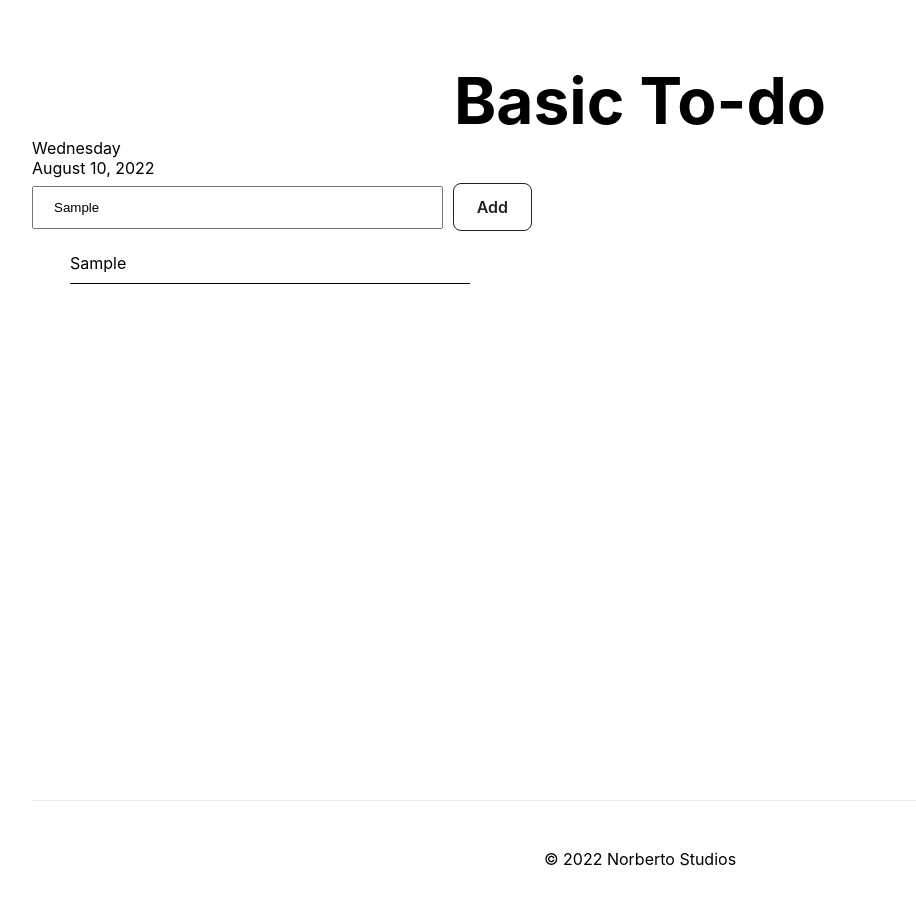
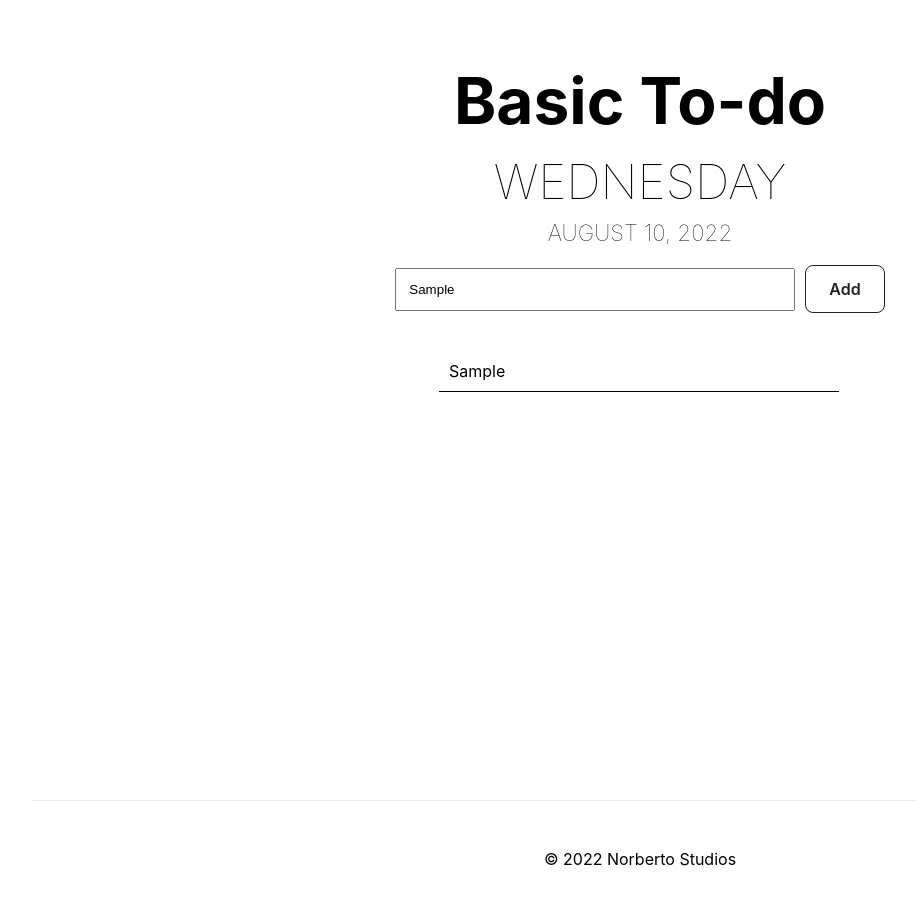
Before and after one commit to NorbertoStudios/Basic_Todo_App, a Next.js app in the folder next-js/: page / in a window 1280 px wide. Both pictures are taken after typing "Sample" into the empty fields and a click on the button "Add". Shown: the top 904 px of the page, without its empty margins (0-916 px from the left). Built offline with nearby package versions, Linux system fonts and the light colour scheme.

Commit message:
added del ui and date component

```diff
--- /dev/null
+++ b/next-js/componets/date/ShowDate.jsx
@@ -0,0 +1,22 @@
+import React from 'react'
+import styles from '../../styles/date/ShowDate.module.css'
+
+const ShowDate = () => {
+    const date = new Date();
+    const dayOfWeekName = date.toLocaleString("default", {
+        weekday: "long",
+    });
+    const currentDate = date.toLocaleString("default", {
+        month: "long",
+        day: "numeric",
+        year: "numeric",
+    });
+    return (
+        <div className={styles.dateContainer}>
+            <div className={styles.weekName}>{dayOfWeekName}</div>
+            <div className={styles.currentDate}>{currentDate}</div>
+        </div>
+    )
+}
+
+export default ShowDate
--- /dev/null
+++ b/next-js/componets/inputButton/InputDeleteBtn.jsx
@@ -0,0 +1,19 @@
+import React from 'react'
+import styles from '../../styles/input/InputDeleteBtn.module.css'
+
+const InputDeleteBtn = ({ label }) => {
+    return (
+        <button
+            className={styles.btn}
+            //   onClick={getInput}
+            type="button"
+        >
+            <div className={styles.btnLabel}>
+                {label}
+            </div>
+
+        </button>
+    )
+}
+
+export default InputDeleteBtn
--- a/next-js/componets/showList/ShowList.jsx
+++ b/next-js/componets/showList/ShowList.jsx
@@ -1,5 +1,6 @@
 import React from 'react'
 import styles from '../../styles/list/ShowList.module.css'
+import InputDeleteBtn from '../inputButton/InputDeleteBtn';
 import InputCheckBox from '../InputCheckbox/InputCheckBox'
 
 const ShowList = ({ listObject }) => {
@@ -31,7 +32,7 @@ const ShowList = ({ listObject }) => {
 
             {listObject.map((item, i) => (
                 <div className={styles.listContainer}
-                    key={getId(item,i)}
+                    key={getId(item, i)}
                 >
                     <InputCheckBox
                         handle={handleChange}
@@ -43,7 +44,13 @@ const ShowList = ({ listObject }) => {
                         id={getId(item, i)}
                     >
                         {item}
+
+
                     </li>
+                    <InputDeleteBtn
+                        label="Del"
+                    />
+
                 </div>
             ))}
         </ul>
--- a/next-js/pages/index.js
+++ b/next-js/pages/index.js
@@ -4,30 +4,21 @@ import styles from "../styles/Home.module.css";
 import InputBox from "../componets/inputBox/InputBox";
 import InputButton from "../componets/inputButton/InputButton";
 import ShowList from "../componets/showList/ShowList";
+import ShowDate from "../componets/date/ShowDate";
 
 export default function Home() {
-  const date = new Date();
-  const dayOfWeekName = date.toLocaleString("default", {
-    weekday: "long",
-  });
-  const currentDate = date.toLocaleString("default", {
-    month: "long",
-    day: "numeric",
-    year: "numeric",
-  });
+  const [inputText, setInputText] = useState("");
+  const [listText, setListText] = useState([]);
 
-  const [inputText, setInputText] = useState("");
-
+  // Get input changes for text input
   let onInputChange = (event) => {
     event.preventDefault();
     setInputText(event.target.value);
   };
 
-  const [listText, setListText] = useState([]);
-
+  // save the input changes to an array
   let getInputBox = () => {
-    console.log(inputText);
-    setListText((old) => [...old, inputText]);
+    setListText((old) => [inputText, ...old]);
   };
 
   return (
@@ -41,8 +32,7 @@ export default function Home() {
       <main className={styles.main}>
         <h1 className={styles.title}>Basic To-do</h1>
 
-        <div>{dayOfWeekName}</div>
-        <div>{currentDate}</div>
+        <ShowDate />
 
         <div className={styles.inputLayout}>
           <InputBox
@@ -53,43 +43,8 @@ export default function Home() {
           <InputButton label="Add" getInput={getInputBox} />
         </div>
 
-        <ShowList className={styles.listContainer} listObject={listText} />
+        <ShowList listObject={listText} />
 
-        {/*
-        <p className={styles.description}>
-          Get started by editing{' '}
-          <code className={styles.code}>pages/index.js</code>
-        </p>
-
-        <div className={styles.grid}>
-          <a href="https://nextjs.org/docs" className={styles.card}>
-            <h2>Documentation &rarr;</h2>
-            <p>Find in-depth information about Next.js features and API.</p>
-          </a>
-
-          <a href="https://nextjs.org/learn" className={styles.card}>
-            <h2>Learn &rarr;</h2>
-            <p>Learn about Next.js in an interactive course with quizzes!</p>
-          </a>
-
-          <a
-            href="https://github.com/vercel/next.js/tree/canary/examples"
-            className={styles.card}
-          >
-            <h2>Examples &rarr;</h2>
-            <p>Discover and deploy boilerplate example Next.js projects.</p>
-          </a>
-
-          <a
-            href="https://vercel.com/new?utm_source=create-next-app&utm_medium=default-template&utm_campaign=create-next-app"
-            className={styles.card}
-          >
-            <h2>Deploy &rarr;</h2>
-            <p>
-              Instantly deploy your Next.js site to a public URL with Vercel.
-            </p>
-          </a>
-        </div> */}
       </main>
 
       <footer className={styles.footer}>
--- a/next-js/styles/Home.module.css
+++ b/next-js/styles/Home.module.css
@@ -5,20 +5,14 @@
 .main {
   min-height: 100vh;
   padding: 4rem 0;
-  /* display: flex;
-  flex-direction: column; */
-  /* flex: 1;
-  justify-content: center; */
-  /* align-items: center;  */
 }
 
 .inputLayout {
   display: flex;
   align-items: center;
   gap: 10px;
-  max-width: 500px;
+  justify-content: center;
 }
-
 
 .footer {
   display: flex;
--- /dev/null
+++ b/next-js/styles/date/ShowDate.module.css
@@ -0,0 +1,22 @@
+.dateContainer{
+    display: flex;
+    flex-direction: column;
+    justify-content: center;
+    align-items: center;
+    margin: 10px;
+    caret-color: transparent;
+}
+
+.weekName{
+font-size: 3rem;
+    font-weight: 100;
+    text-transform: uppercase;
+    padding: 4px;
+}
+
+.currentDate{
+font-size: 1.4rem;
+font-weight: 100;
+text-transform: uppercase;
+padding: 4px;
+}
--- a/next-js/styles/input/InputBox.module.css
+++ b/next-js/styles/input/InputBox.module.css
@@ -1,6 +1,7 @@
 .box {
     width: 100%;
-    padding: 12px 20px;
+    padding: 12px 12px;
     margin: 8px 0;
     box-sizing: border-box;
+    max-width: 400px;
   }
--- a/next-js/styles/input/InputButton.module.css
+++ b/next-js/styles/input/InputButton.module.css
@@ -22,3 +22,7 @@
     -webkit-user-select: none;
     width: auto;
 }
+
+ .btn:active {
+     transform: scale(0.98);
+ }
--- /dev/null
+++ b/next-js/styles/input/InputDeleteBtn.module.css
@@ -0,0 +1,28 @@
+.btn {
+    width: 40px;
+    height: 32px;
+    color: white;
+    background-color: transparent;
+    border: none;
+    position: relative;
+    border-right: 1px solid white;
+    border-bottom: 1px solid white;
+    cursor: pointer;
+    caret-color: transparent;
+
+}
+
+.btn:hover {
+    background-color: white;
+    color: black;
+}
+
+
+.btn:active {
+    transform: scale(0.48);
+    background-color: white;
+    color: black;
+}
+
+.btnLabel {
+}
--- a/next-js/styles/list/ShowList.module.css
+++ b/next-js/styles/list/ShowList.module.css
@@ -1,9 +1,18 @@
 .list {
     list-style: none;
-    padding: 0;
+    margin-top: 30px;
+
+    display: flex;
+    flex-direction: column;
+    align-items: center;
+    justify-content: center;
+    padding: 12px 12px;
 }
-.listContainer{
+
+.listContainer {
     display: flex;
+    padding-bottom: 10px;
+
 }
 
 .listCheckbox {
@@ -23,8 +32,9 @@
 .listCheckbox:checked {
     width: 1.3em;
     position: relative;
-    background-color:black;
+    background-color: black;
 }
+
 .listCheckbox:checked::before {
     content: '_';
     width: 1.2em;
@@ -32,11 +42,13 @@
     top: 2px;
     right: 2px;
     position: absolute;
-    background-color:white;
+    background-color: white;
 }
 
 .listItem {
-    width: 400px;
+    width: 100vw;
+    max-width: 400px;
+    padding-left: 10px;
     margin-bottom: 10px;
     padding-bottom: 10px;
     border-bottom: 1px solid;
@@ -49,4 +61,5 @@
     cursor: pointer;
     color: rgba(255, 255, 255, 0.322);
     border-bottom: 1px solid rgba(255, 255, 255, 0.322);
+    border-radius: 5px;
 }
```
